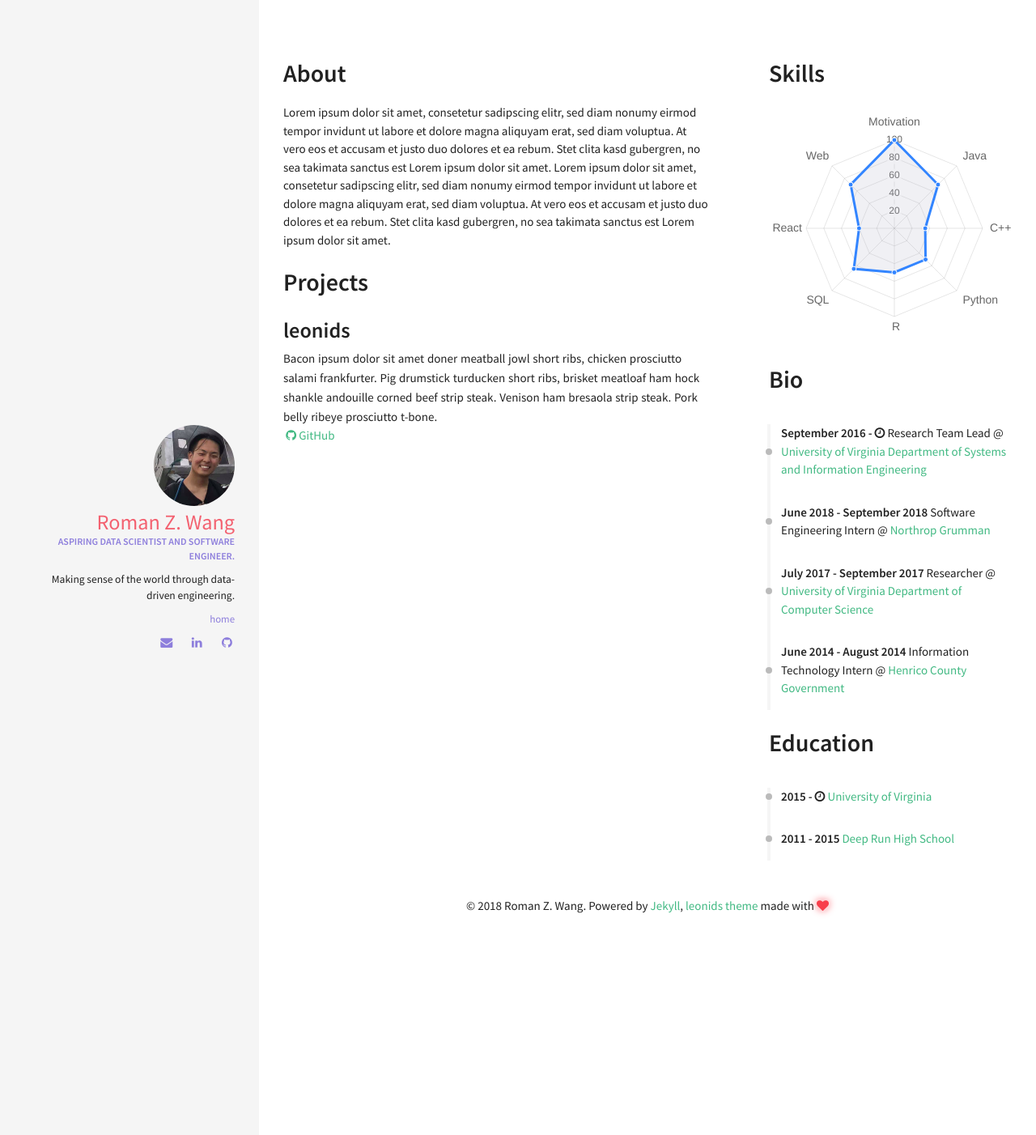
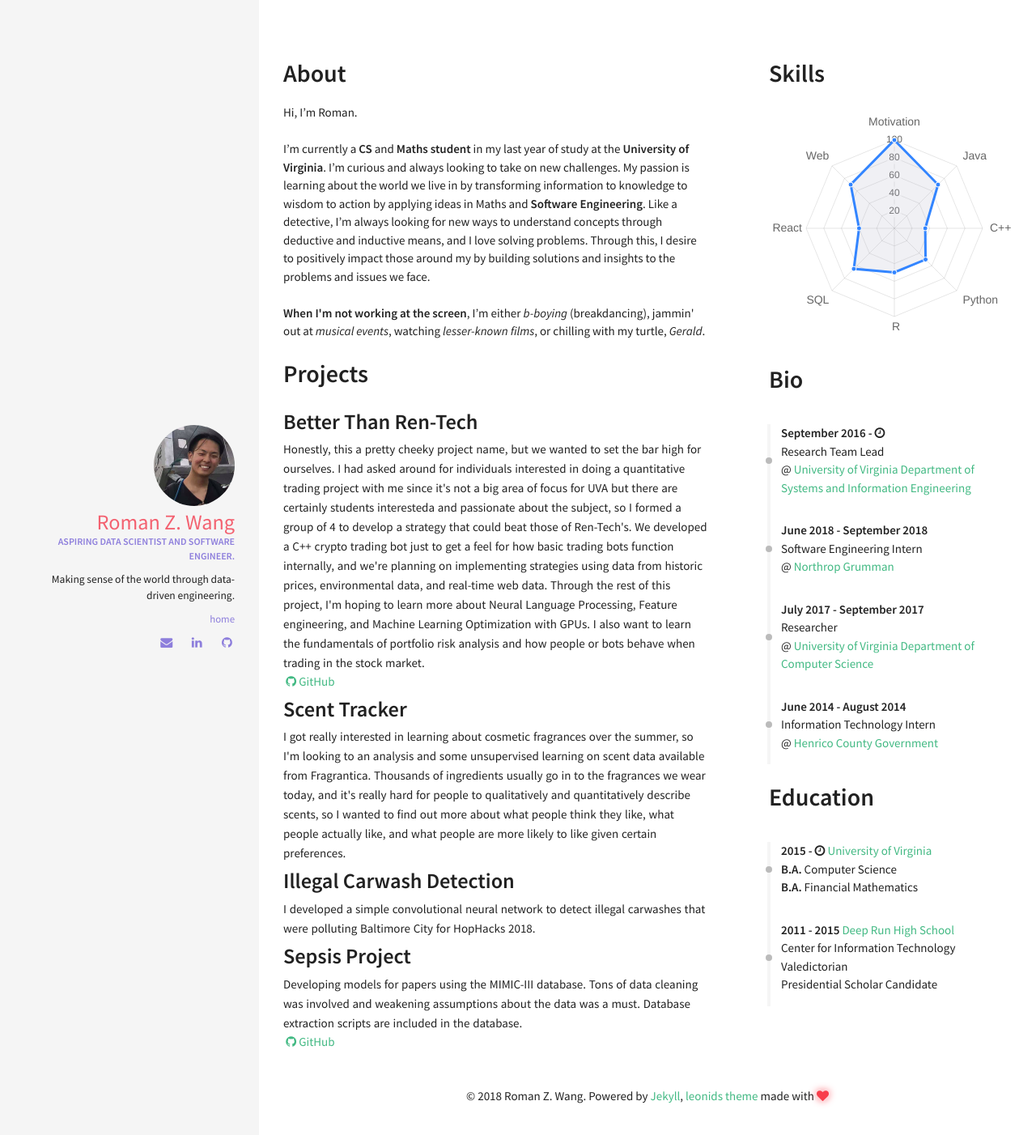
Before and after one commit to RomanZWang/romanzwang.github.io, a Jekyll site: the page built from index.html, in a window 1280 px wide. Shown: the top 1402 px of the page at 81% size. Built offline with Jekyll 4.4.1, drawn with Linux system fonts in a browser that asks for light colours; nearby versions of some CDN libraries.

Commit message:
Update long content

```diff
--- a/_data/index/education.yml
+++ b/_data/index/education.yml
@@ -1,9 +1,9 @@
 - name: University of Virginia
   link: http://www.virginia.edu/
   date: 2015 - <i class="fa fa-clock-o" aria-hidden="true" title="Until Now"></i>
-  descr: <br> (expected graduation in 2019)
+  descr: <br /> <strong>B.A.</strong> Computer Science <br /> <strong>B.A.</strong> Financial Mathematics
 
 - name: Deep Run High School
   link: http://deeprun.henricoschools.us/
   date: 2011 - 2015
-  descr: <br> Center for Information Technology
+  descr: <br /> Center for Information Technology <br /> Valedictorian <br /> Presidential Scholar Candidate
--- a/_data/index/projects.yml
+++ b/_data/index/projects.yml
@@ -1,4 +1,15 @@
-- name: leonids
-  descr: "Bacon ipsum dolor sit amet doner meatball jowl short ribs, chicken prosciutto salami frankfurter. Pig drumstick turducken short ribs, brisket meatloaf ham hock shankle andouille corned beef strip steak. Venison ham bresaola strip steak. Pork belly ribeye prosciutto t-bone."
+- name: Better Than Ren-Tech
+  descr: "Honestly, this a pretty cheeky project name, but we wanted to set the bar high for ourselves. I had asked around for individuals interested in doing a quantitative trading project with me since it's not a big area of focus for UVA but there are certainly students interesteda and passionate about the subject, so I formed a group of 4 to develop a strategy that could beat those of Ren-Tech's. We developed a C++ crypto trading bot just to get a feel for how basic trading bots function internally, and we're planning on implementing strategies using data from historic prices, environmental data, and real-time web data. Through the rest of this project, I'm hoping to learn more about Neural Language Processing, Feature engineering, and Machine Learning Optimization with GPUs. I also want to learn the fundamentals of portfolio risk analysis and how people or bots behave when trading in the stock market."
   image: pong.png
-  github: https://github.com/renyuanz/leonids
+  github: https://github.com/RomanZWang/BetterThanRenTech
+
+- name: Scent Tracker
+  descr: "I got really interested in learning about cosmetic fragrances over the summer, so I'm looking to an analysis and some unsupervised learning on scent data available from Fragrantica. Thousands of ingredients usually go in to the fragrances we wear today, and it's really hard for people to qualitatively and quantitatively describe scents, so I wanted to find out more about what people think they like, what people actually like, and what people are more likely to like given certain preferences."
+  image: pong.png
+
+- name: Illegal Carwash Detection
+  descr: "I developed a simple convolutional neural network to detect illegal carwashes that were polluting Baltimore City for HopHacks 2018."
+
+- name: Sepsis Project
+  descr: "Developing models for papers using the MIMIC-III database. Tons of data cleaning was involved and weakening assumptions about the data was a must. Database extraction scripts are included in the database."
+  github: https://github.com/RomanZWang/Sepsis-Research
--- a/_includes/sections/about.html
+++ b/_includes/sections/about.html
@@ -1,5 +1,9 @@
 <h1><span data-i18n="skills.my_skills">About</span></h1>
 
 <div>
-    Lorem ipsum dolor sit amet, consetetur sadipscing elitr, sed diam nonumy eirmod tempor invidunt ut labore et dolore magna aliquyam erat, sed diam voluptua. At vero eos et accusam et justo duo dolores et ea rebum. Stet clita kasd gubergren, no sea takimata sanctus est Lorem ipsum dolor sit amet. Lorem ipsum dolor sit amet, consetetur sadipscing elitr, sed diam nonumy eirmod tempor invidunt ut labore et dolore magna aliquyam erat, sed diam voluptua. At vero eos et accusam et justo duo dolores et ea rebum. Stet clita kasd gubergren, no sea takimata sanctus est Lorem ipsum dolor sit amet.
+  Hi, I’m Roman.
+  <br /><br />
+  I’m currently a <strong>CS</strong> and <strong>Maths student</strong> in my last year of study at the <strong>University of Virginia</strong>. I’m curious and always looking to take on new challenges. My passion is learning about the world we live in by transforming information to knowledge to wisdom to action by applying ideas in Maths and <strong>Software Engineering</strong>. Like a detective, I’m always looking for new ways to understand concepts through deductive and inductive means, and I love solving problems. Through this, I desire to positively impact those around my by building solutions and insights to the problems and issues we face.
+  <br /><br />
+  <strong> When I'm not working at the screen</strong>, I’m either <i>b-boying</i> (breakdancing), jammin' out at <i>musical events</i>, watching <i>lesser-known films</i>, or chilling with my turtle, <i>Gerald</i>.
 </div>
--- a/_includes/sections/career.html
+++ b/_includes/sections/career.html
@@ -3,7 +3,14 @@
 <div class="archive">
   <div class="timeline" id="timeline">
     {% for career in site.data.index.careers %}
-          <div class="archive-title"><div class="archive-year"><strong>{{ career.date }}</strong> {{ career.job }} @ <a href="{{ career.link }}">{{ career.name }}</a></div></div>
+          <div class="archive-title">
+            <div class="archive-year">
+              <strong>{{ career.date }}</strong>
+              <br />{{ career.job }}
+              <br />@ <a href="{{ career.link }}">{{ career.name }}</a>
+
+            </div>
+          </div>
     {% endfor %}
   </div>
 </div>
--- a/_includes/sections/education.html
+++ b/_includes/sections/education.html
@@ -4,7 +4,13 @@
 <div class="archive">
   <div class="timeline" id="timeline">
     {% for career in site.data.index.education %}
-          <div class="archive-title bio"><div class="archive-year"><strong>{{ career.date }}</strong> <a href="{{ career.link }}">{{ career.name }}</a></div></div>
+          <div class="archive-title bio">
+            <div class="archive-year">
+              <strong>{{ career.date }}</strong>
+              <a href="{{ career.link }}">{{ career.name }}</a>
+              {{ career.descr }}
+            </div>
+          </div>
     {% endfor %}
   </div>
 </div>
```
